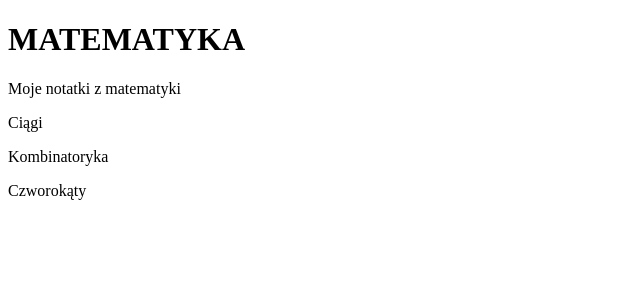
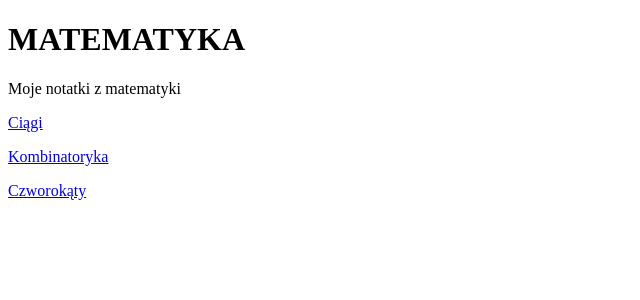
Before and after one commit to DummK/matematyka, a React (Vite) app: page / in a window 1280 px wide. Shown: the top 300 px of the page, without its empty margins (0-640 px from the left). Built offline with nearby package versions, Linux system fonts and the light colour scheme.

Commit message:
Dodanie routingu, folderu data na tablice z kategoriami, wypelnienie plikow ze stronami

```diff
--- a/package.json
+++ b/package.json
@@ -11,7 +11,8 @@
   },
   "dependencies": {
     "react": "^19.2.8",
-    "react-dom": "^19.2.8"
+    "react-dom": "^19.2.8",
+    "react-router": "^7.18.3"
   },
   "devDependencies": {
     "@eslint/js": "^10.0.1",
--- a/src/App.tsx
+++ b/src/App.tsx
@@ -1,27 +1,18 @@
-import Header from "./components/Header"
-import Main from "./components/Main"
-import CategoryCard from "./components/CategoryCard"
-import type {Category} from "./types/Category"
-
-const categories: Category[] = [ {id: 1, title: "Ciągi", slug: "ciagi"},
-                                    {id: 2, title: "Kombinatoryka", slug: "kombinatoryka"},
-                                    {id: 3, title: "Czworokąty", slug: "czworokaty"}]
+import Header from "./components/Header";
+import HomePage from "./pages/HomePage";
+import {Routes, Route} from "react-router";
+import CategoryPage from "./pages/CategoryPage";
 
 function App() {
-
-  return (
-      <>
-        <Header />
-        <Main />
-        {
-            categories.map((element) => {
-                return (
-                    <CategoryCard id={element.id} title={element.title} slug={element.slug} key={element.id} />
-                )
-            })
-        }
-      </>
-  )
+    return (
+        <>
+            <Header />
+            <Routes>
+                <Route path="/" element={<HomePage />} />
+                <Route path="/category/:slug" element={<CategoryPage />} />
+            </Routes>
+        </>
+    )
 }
 
 export default App
--- a/src/components/CategoryCard.tsx
+++ b/src/components/CategoryCard.tsx
@@ -1,12 +1,15 @@
 import type {Category} from "../types/Category";
+import {Link} from "react-router";
 
 function CategoryCard(props: Category) {
-    const { title } = props;
+    const { title, slug } = props;
 
     return (
-        <section>
-            <p>{title}</p>
-        </section>
+        <Link to={`/category/${slug}`}>
+            <section>
+                <p>{title}</p>
+            </section>
+        </Link>
     )
 }
 
--- /dev/null
+++ b/src/data/Categories.ts
@@ -0,0 +1,5 @@
+import type {Category} from "../types/Category.ts";
+
+export const categories: Category[] = [ {id: 1, title: "Ciągi", slug: "ciagi"},
+    {id: 2, title: "Kombinatoryka", slug: "kombinatoryka"},
+    {id: 3, title: "Czworokąty", slug: "czworokaty"}]
--- a/src/main.tsx
+++ b/src/main.tsx
@@ -1,9 +1,12 @@
 import { StrictMode } from 'react'
 import { createRoot } from 'react-dom/client'
+import {BrowserRouter} from "react-router";
 import App from './App'
 
 createRoot(document.getElementById('root')!).render(
   <StrictMode>
-    <App />
+      <BrowserRouter>
+          <App />
+      </BrowserRouter>
   </StrictMode>,
 )
--- a/src/pages/CategoryPage.tsx
+++ b/src/pages/CategoryPage.tsx
@@ -0,0 +1,28 @@
+import {useParams} from "react-router";
+import {categories} from "../data/Categories";
+
+
+
+function CategoryPage() {
+    const params = useParams();
+
+    const category = categories.find((category)=> {
+        return category.slug === params.slug;
+    })
+
+    if(!category) {
+        return (
+            <>
+                <h1>Nie znaleziono</h1>
+            </>
+        )
+    }
+
+    return (
+        <>
+            <h1>{category.title}</h1>
+        </>
+    )
+}
+
+export default CategoryPage
--- a/src/pages/HomePage.tsx
+++ b/src/pages/HomePage.tsx
@@ -1,7 +1,20 @@
-import Header from "../components/Header"
+import Main from "../components/Main";
+import CategoryCard from "../components/CategoryCard";
+import {categories} from "../data/Categories";
 
 function HomePage() {
-    return ()
+    return (
+        <>
+            <Main />
+            {
+                categories.map((element) => {
+                    return (
+                        <CategoryCard id={element.id} title={element.title} slug={element.slug} key={element.id} />
+                    )
+                })
+            }
+        </>
+    )
 }
 
 export default HomePage
```
Also changed, not shown: 1 other file (tests, documents, lock files or other folders).
